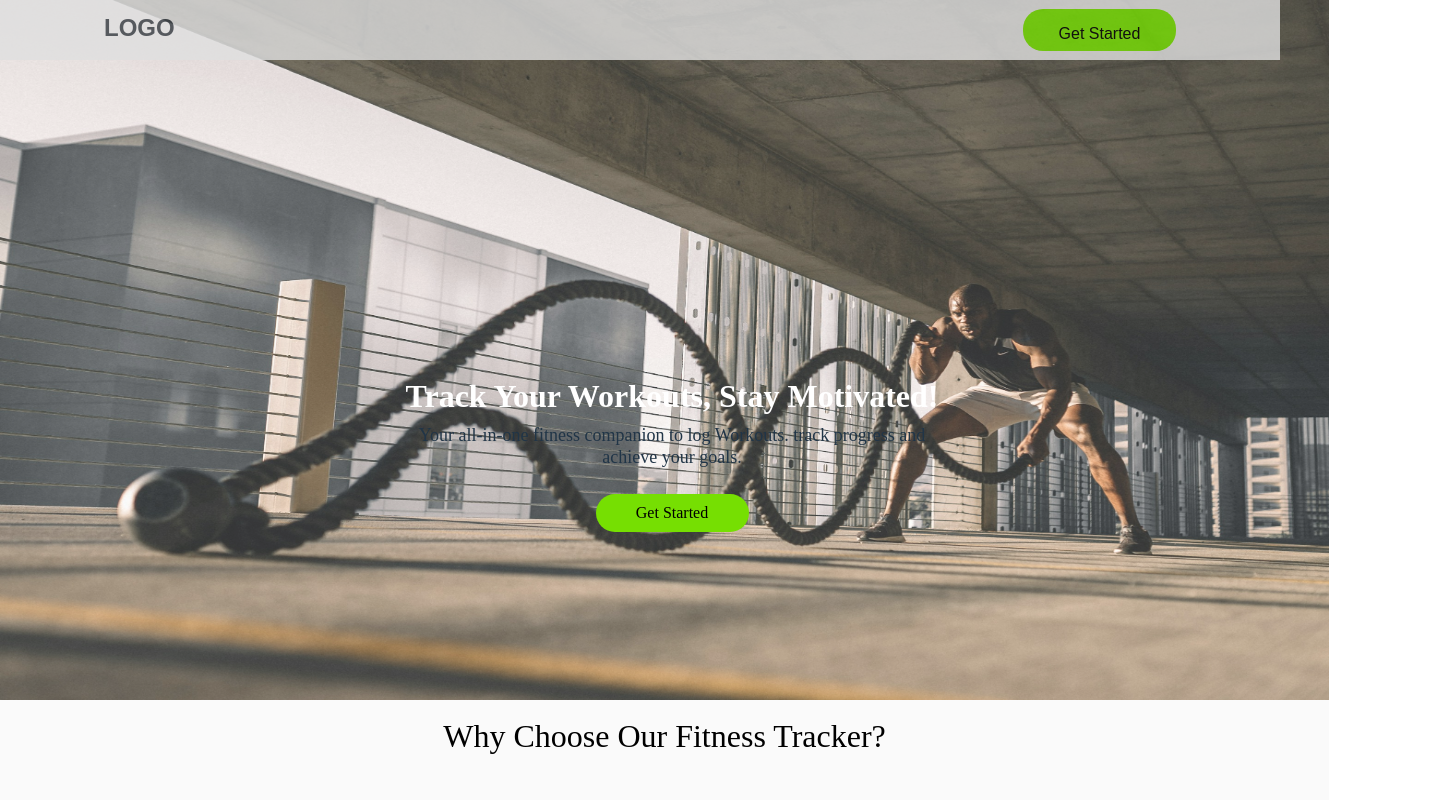
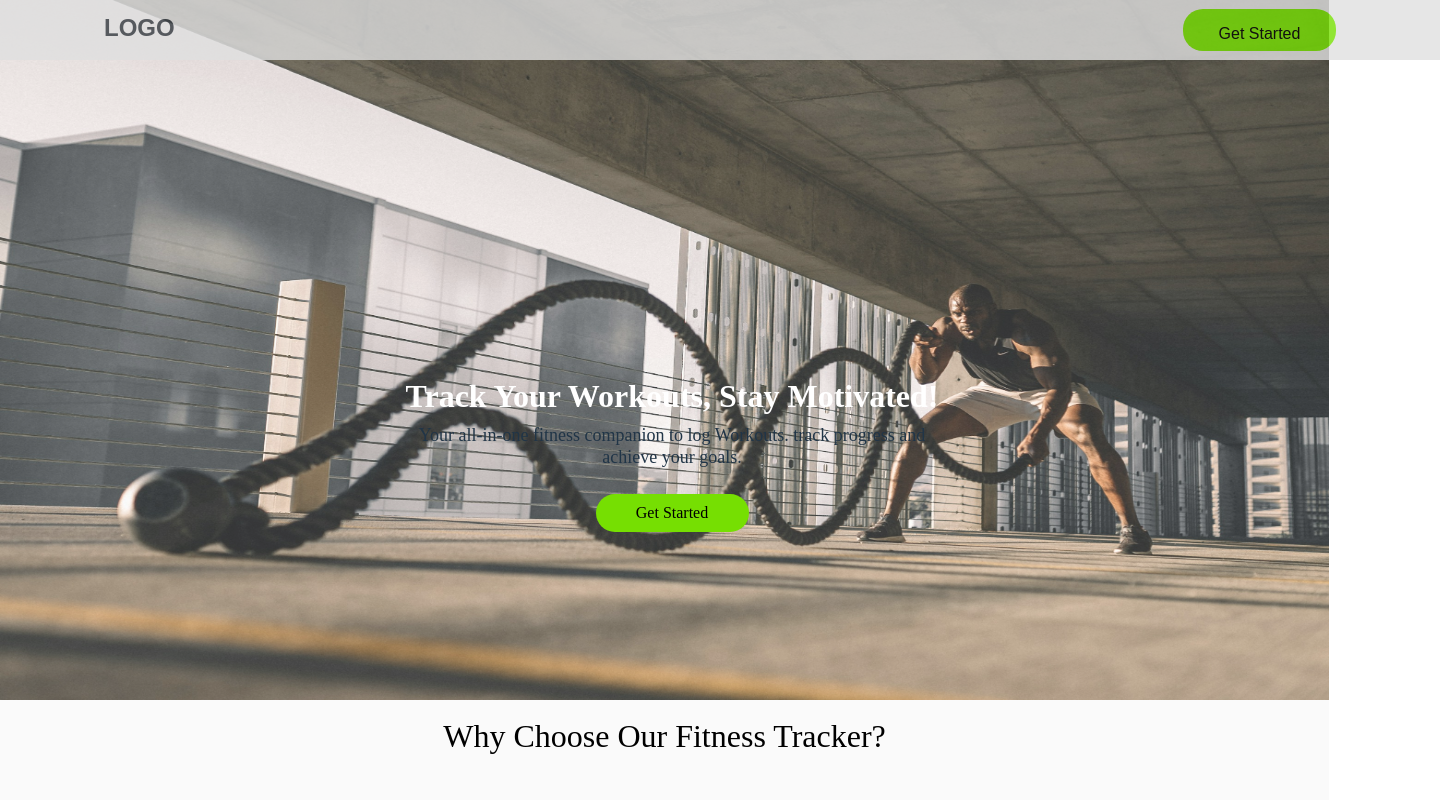
Before and after one commit to zainabwahab-eth/Fitness-Tracker-Project, a React (Vite) app: page / in a window 1280 px wide. Shown: the top 800 px of the page, 1440 px wide, since content can reach past the window. Built offline with nearby package versions, Linux system fonts and the light colour scheme.

Commit message:
Update LandPage styles; adjust header width and box-sizing for improved layout

```diff
--- a/src/Components/LandPage-Style.css
+++ b/src/Components/LandPage-Style.css
@@ -7,14 +7,17 @@
 
 .head{
   background: #E0E0E0;
+  width: 1440px;
   height: 60px;
   display: flex;
   justify-content: space-between;
   align-items: center;
   padding: 0.5rem 6.5rem;
+  /* position: fixed; */
+  /* top: 0; */
   position: absolute;
   opacity: 0.8;
-  width: 100%;
+  box-sizing: border-box;
   z-index: 1;
 }
 
```
